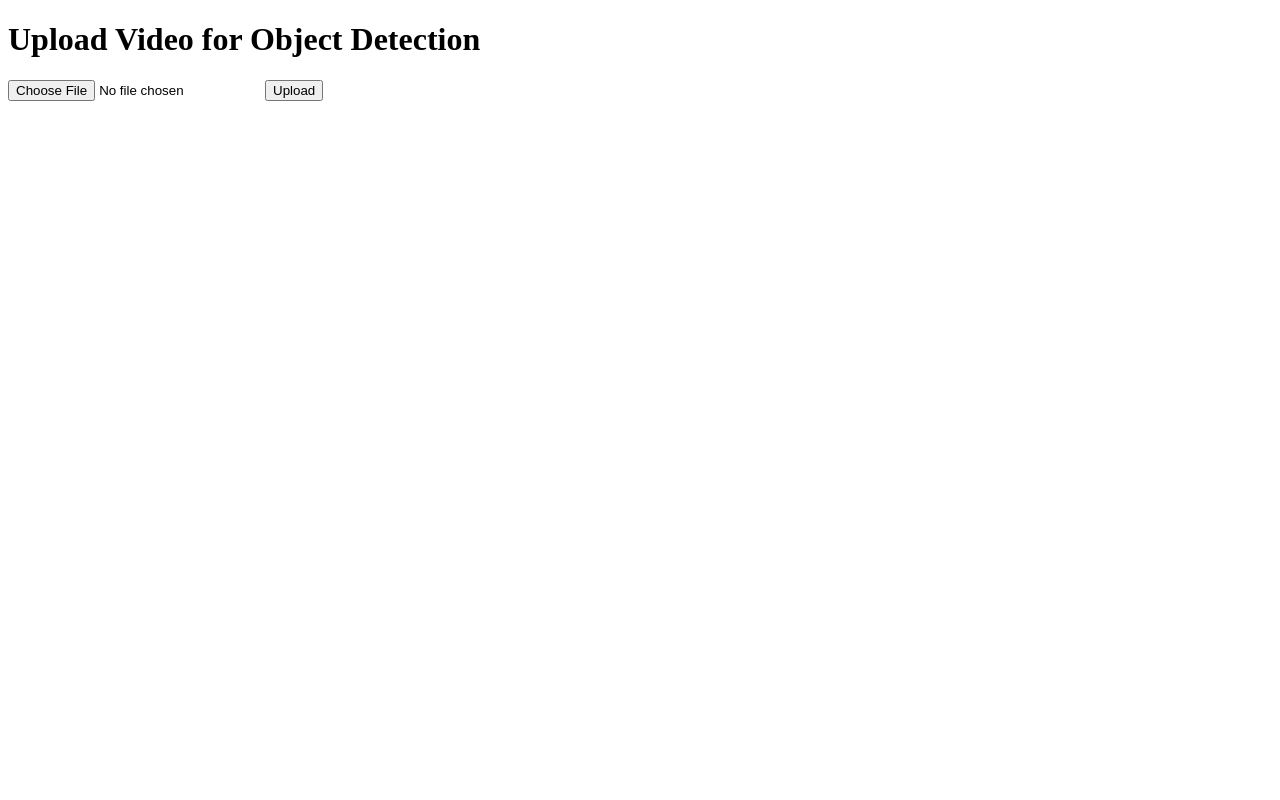
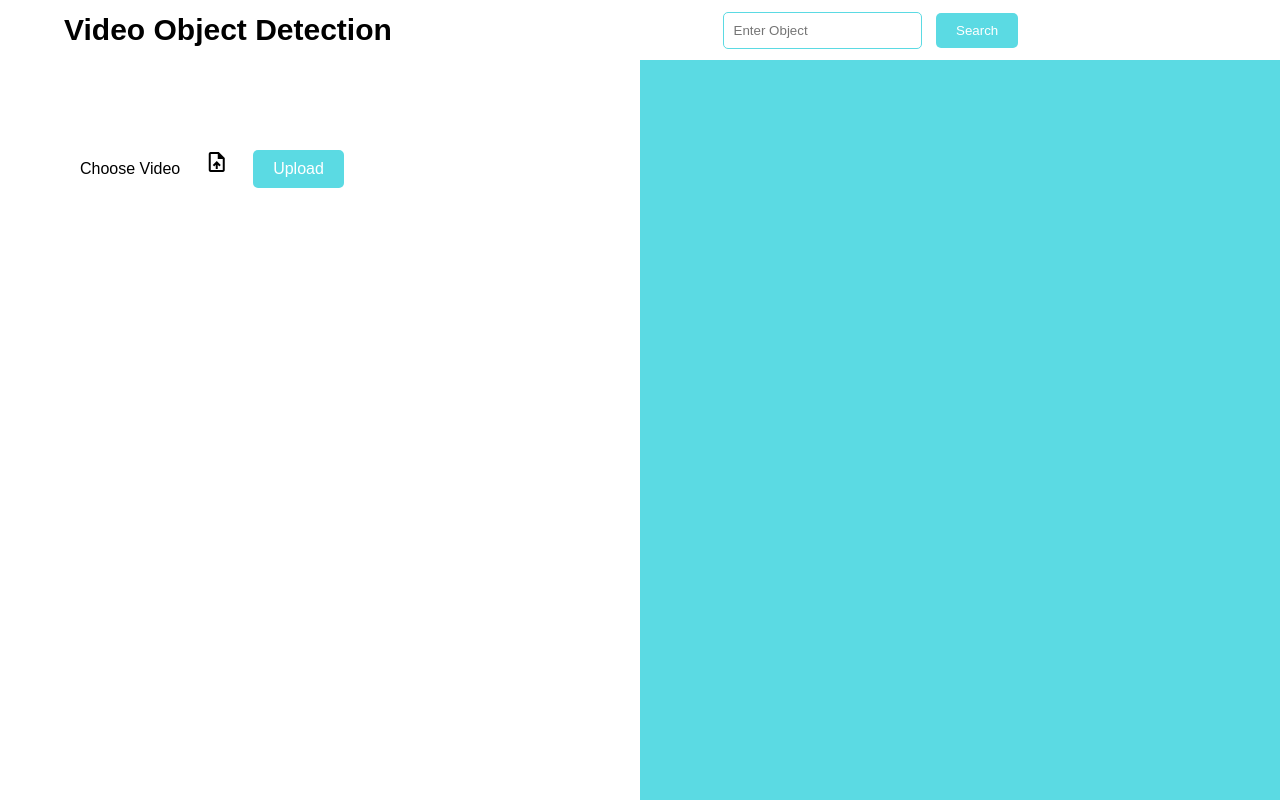
Before and after one commit to imdev-vamsi/object-detection, a Flask app: page / in a window 1280 px wide. Run offline with Flask 3, Linux system fonts and the light colour scheme.

Commit message:
search added

```diff
--- a/app.py
+++ b/app.py
@@ -1,4 +1,4 @@
-from flask import Flask, request, render_template, send_file, Response
+from flask import Flask, request, render_template, Response,redirect,url_for
 import os
 from process import generate_frames
 
@@ -25,10 +25,15 @@ def upload_file():
 
 @app.route('/video_feed')
 def video_feed():
+    target_label = request.args.get('object_name', default='')
     input_path = r'static/uploads/input.mp4'
-    return Response(generate_frames(input_path),
+    return Response(generate_frames(input_path, target_label),
                     mimetype='multipart/x-mixed-replace; boundary=frame')
 
+@app.route('/search', methods=['POST'])
+def search():
+    object_name = request.form['name']
+    return redirect(url_for('video_feed', object_name=object_name))
 
 if __name__ == "__main__":
     os.makedirs('uploads', exist_ok=True)
--- /dev/null
+++ b/static/index.css
@@ -0,0 +1,178 @@
+*{
+    margin: 0px;
+}
+
+body {
+    font-family: 'Poppins', sans-serif;
+    display: flex;
+    /* justify-content: center;
+    align-items: center; */
+    height: 100vh;
+    margin: 0;
+    background: linear-gradient(to right, #fff 50%, #5bdae3 50%);;
+}
+
+nav {
+    position: fixed;
+    z-index: 10;
+    left: 0;
+    right: 0;
+    top: 0;
+    padding: 0 5%;
+    height: 60px;
+    background-color: #fff;
+}
+
+nav .logo {
+    float: left;
+    width: 40%;
+    height: 100%;
+    display: flex;
+    align-items: center;
+    font-size: 30px;
+    color: #000;
+    font-weight: 600;
+}
+
+nav .links {
+    float: right;
+    padding: 0;
+    margin: 0;
+    width: 60%;
+    height: 100%;
+    display: flex;
+    justify-content: space-around;
+    align-items: center;
+}
+
+nav .links li {
+    list-style: none;
+}
+
+nav .links a {
+    display: block;
+    padding: 1em;
+    font-size: 16px;
+    font-weight: bold;
+    color: #000;
+    text-decoration: none;
+}
+ul li a:hover {
+    border-top:2px solid #5bdae3;
+    border-bottom:2px solid #5bdae3;
+    color: #5bdae3;
+}
+
+#nav-toggle {
+    position: absolute;
+    top: -100px;
+}
+
+nav .icon-burger {
+    display: none;
+    position: absolute;
+    right: 5%;
+    top: 50%;
+    transform: translateY(-50%);
+}
+
+nav .icon-burger .line {
+    width: 30px;
+    height: 5px;
+    background-color: #5bdae3;
+    margin: 5px;
+    border-radius: 3px;
+    transition: all .3s ease-in-out;
+}
+
+nav form input[type="text"] {
+    padding: 10px;
+    border: solid 1px #5bdae3;
+    border-radius: 5px;
+    margin-right: 10px;
+
+}
+
+nav form input[type="submit"] {
+    padding: 10px 20px;
+    border: none;
+    border-radius: 5px;
+    background-color: #5bdae3;
+    color: #fff;
+    cursor: pointer;
+}
+
+.upload-container {
+    text-align: left;
+
+    margin-top: 140px;
+    margin-left: 80px;
+}
+
+h1 {
+    margin-bottom: 20px;
+    font-weight: 500;
+}
+
+
+
+.custom-file-upload {
+    display: inline-block;
+    padding: 10px 20px;
+    cursor: pointer;
+    background-color: transparent;
+    color: #000;
+    border: none;
+    /* border-radius: 5px;
+    font-size: 16px; */
+    transition: background-color 0.3s ease;
+    /* margin-bottom: 15px; */
+}
+
+.custom-file-upload:hover {
+    /* background-color: #0056b3; */
+    opacity: 0.7;
+}
+
+.custom-file-upload input[type="file"] {
+    display: none;
+}
+
+.upload-button {
+    padding: 10px 20px;
+    cursor: pointer;
+    background-color: #5bdae3;
+    color: #fff;
+    border: none;
+    border-radius: 5px;
+    font-size: 16px;
+    transition: background-color 0.3s ease;
+}
+
+.upload-button:hover {
+    background-color: #5bdae3;
+}
+
+.video-detect{
+    /* margin-top: 15px; */
+    margin-left: 15px;
+    padding: 19px;
+}
+
+.video-main{
+    display: flex;
+    justify-content: center;
+    align-items: center;
+    margin-top: 30px;
+}
+
+.video-upload{
+   /* margin-left: 15px; */
+    padding: 20px;
+}
+
+.video-main h2{
+    margin-bottom: 20px;
+    text-align: center;
+    font-weight: 500;
+}
--- a/templates/index.html
+++ b/templates/index.html
@@ -3,24 +3,57 @@
 <head>
     <meta charset="UTF-8">
     <meta name="viewport" content="width=device-width, initial-scale=1.0">
+    <link rel="stylesheet" href="https://fonts.googleapis.com/css2?family=Material+Symbols+Outlined:opsz,wght,FILL,GRAD@20..48,100..700,0..1,-50..200" />
+    <link rel="stylesheet" href="/static/index.css">
     <title>Video Object Detection</title>
 </head>
 <body>
-    <h1>Upload Video for Object Detection</h1>
-    <form action="/upload" method="post" enctype="multipart/form-data">
-        <input type="file" name="file" accept="video/*">
-        <input type="submit" value="Upload">
-    </form>
+    <header>
+    <nav>
+        <input id="nav-toggle" type="checkbox">
+        <div class="logo content" style="margin:0px;">Video Object Detection<a href="#"></a></div>
+        <ul class="links">
+            <li><form action="/search" method="post" enctype="multipart/form-data">
+                <input type="text" name="name" placeholder="Enter Object" required>
+                <input type="submit" value="Search">
+            </form></li>
+        </ul>
+    </nav>
+    </header>
+    <main>
+        <div class="content">
+            <!--<h1>Upload Video for Object Detection</h1>-->
+            <div class="upload-container">
 
-    {% if send_file %}
-    <h2>Processed Video Stream</h2>
-    <img id="video" src="{{ url_for('video_feed') }}" width="720" height="480">
+                <form action="/upload" method="post" enctype="multipart/form-data">
+                    <span>Choose Video</span>
+                    <label class="custom-file-upload">
+                        <input type="file" name="file" accept="video/*">
 
+                        <span class="material-symbols-outlined">
+                            upload_file
+                            </span>
+                    </label>
+                    <input type="submit" value="Upload" class="upload-button">
+                </form>
+            </div>
 
-    <video width="720" height="550"  autoplay>
-        <source src="/static/uploads/input.mp4" type="video/mp4">
-        Your browser does not support the video tag.
-    </video>
-    {% endif %}
+            {% if send_file %}
+            <div class="video-main">
+            <div class="video-upload">
+            <h2>Original Video Stream</h2>
+            <video width="720" height="410"  controls autoplay>
+                <source src="{{send_file}}" type="video/mp4">
+                Your browser does not support the video tag.
+            </video></div>
+
+            <div class="video-detect">
+            <h2>Processed Video Stream</h2>
+            <img id="video" src="{{ url_for('video_feed') }}" width="720" height="410">
+            </div></div>
+            {% endif %}
+        </div>
+    </main>
+
 </body>
 </html>
```
Also changed, not shown: process.py (+16 -8 lines), 1 other file.
